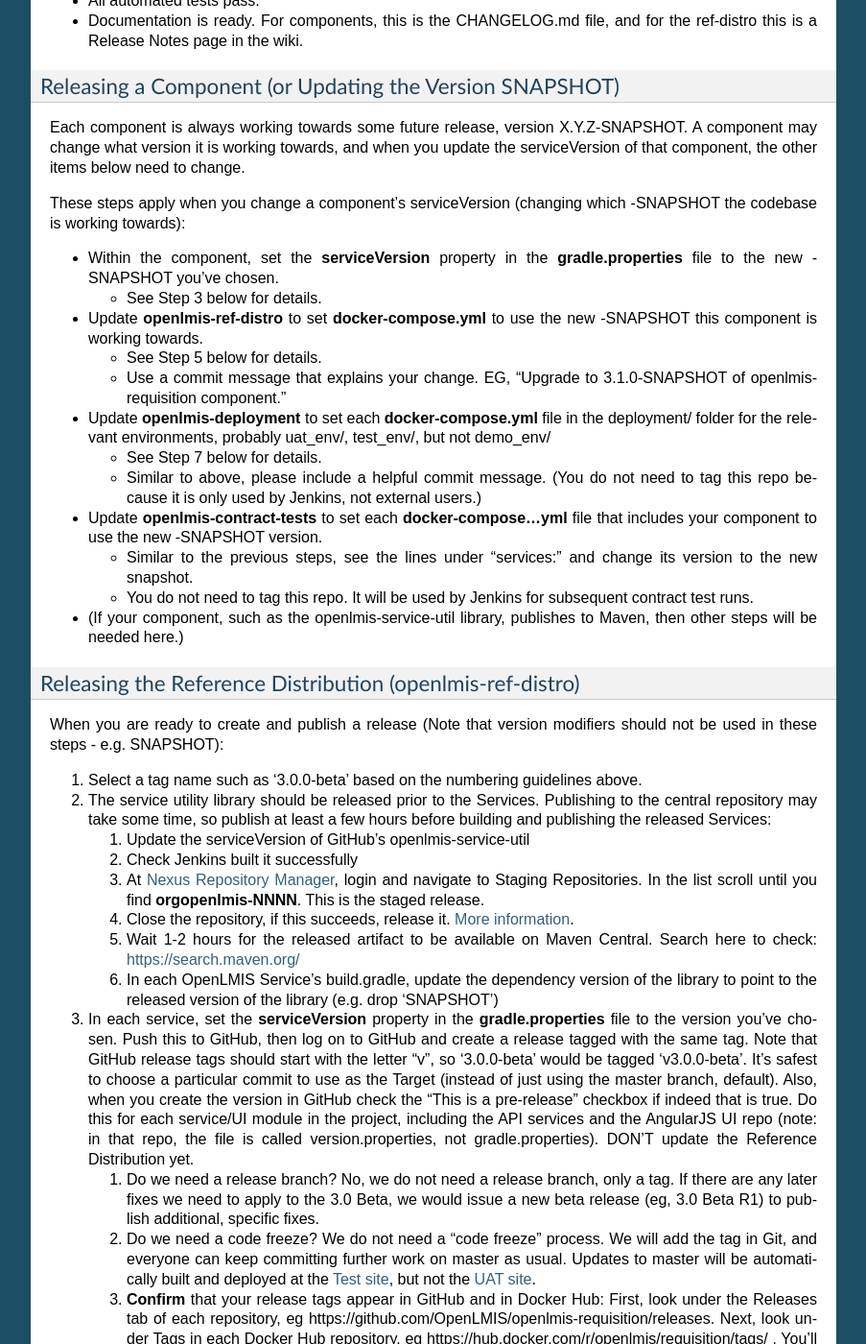
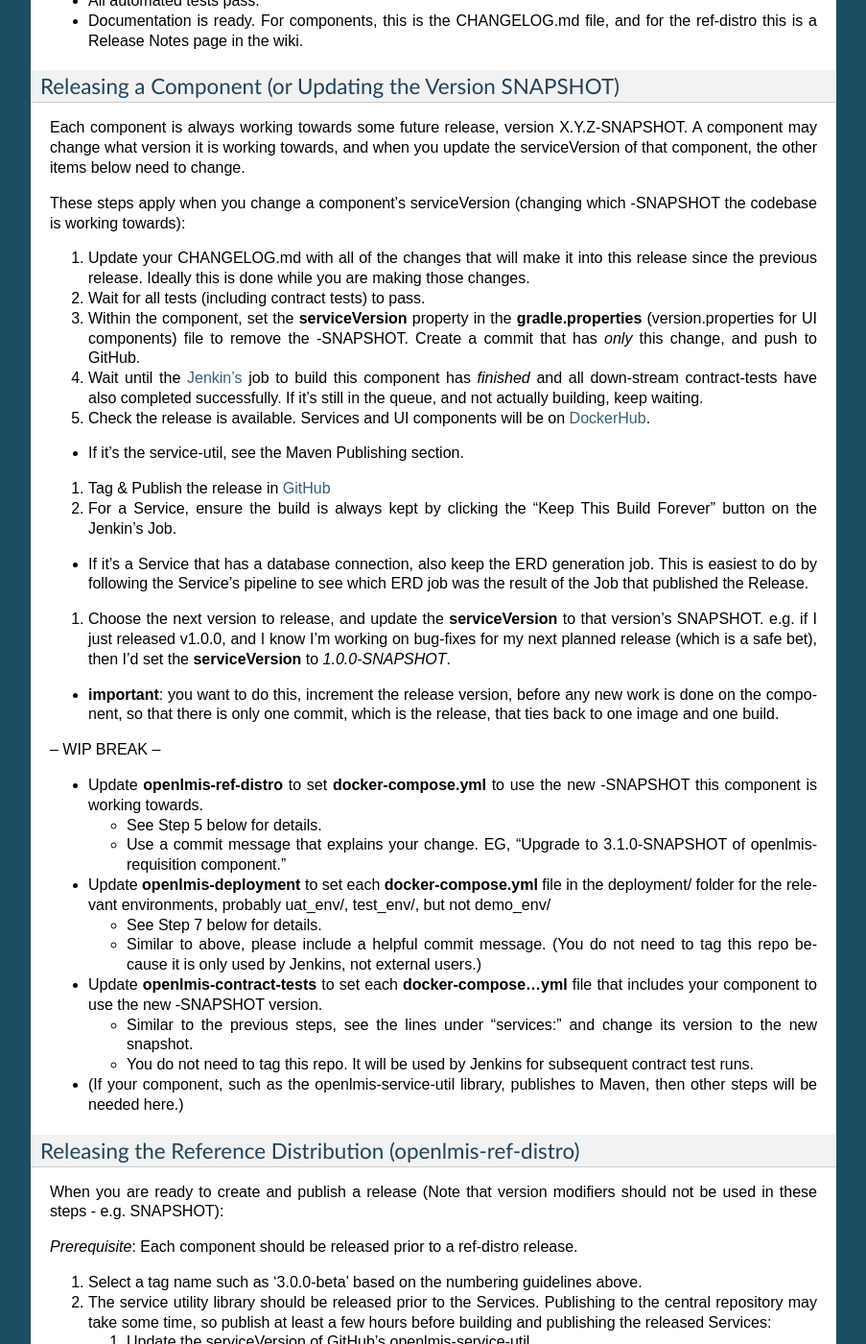
Before and after one commit to OpenLMIS/openlmis-ref-distro, a Sphinx documentation site: the page built from docs/source/developer-docs/versioningReleasing.md, in a window 1280 px wide and 1400 px high, scrolled down 2921 px. Shown: the whole window at 96% size, without its empty margins (198-1101 px from the left). Built offline with Sphinx 7.4.7, drawn with Linux system fonts in a browser that asks for light colours; pages that are not in the unit, such as notebooks, are missing from menus.

Commit message:
started on making this page more perscriptive

```diff
--- a/docs/source/developer-docs/versioningReleasing.md
+++ b/docs/source/developer-docs/versioningReleasing.md
@@ -164,9 +164,32 @@
 These steps apply when you change a component's serviceVersion (changing which -SNAPSHOT the
 codebase is working towards):
 
-- Within the component, set the **serviceVersion** property in the **gradle.properties** file to
-  the new -SNAPSHOT you've chosen.
-  - See Step 3 below for details.
+1. Update your CHANGELOG.md with all of the changes that will make it into this release since the previous release.
+Ideally this is done while you are making those changes.
+1. Wait for all tests (including contract tests) to pass.
+1. Within the component, set the **serviceVersion** property in the **gradle.properties**
+(version.properties for UI components) file to remove the -SNAPSHOT.  Create a commit that
+has _only_ this change, and push to GitHub.
+1. Wait until the [Jenkin's](http://build.openlmis.org) job to build this component has
+_finished_ and all down-stream contract-tests have also completed successfully.  If it's
+still in the queue, and not actually building, keep waiting.
+1. Check the release is available.  Services and UI components will be on
+[DockerHub](http://hub.docker.com/u/openlmis).
+  - If it's the service-util, see the Maven Publishing section.
+1. Tag & Publish the release in [GitHub](https://github.com/openlmis)
+1. For a Service, ensure the build is always kept by clicking the "Keep This Build Forever" button on the Jenkin's Job.
+  - If it's a Service that has a database connection, also keep the ERD generation job.  This is easiest
+  to do by following the Service's pipeline to see which ERD job was the result of the Job that published
+  the Release.
+1. Choose the next version to release, and update the **serviceVersion** to that version's SNAPSHOT.  e.g.
+if I just released v1.0.0, and I know I'm working on bug-fixes for my next planned release (which is a safe bet),
+then I'd set the **serviceVersion** to *1.0.0-SNAPSHOT*.
+  - **important**: you want to do this, increment the release version, before any new work is done on the
+  component, so that there is only one commit, which is the release, that ties back to one image and one build.
+
+-- WIP BREAK --
+
+
 - Update **openlmis-ref-distro** to set **docker-compose.yml** to use the new -SNAPSHOT this
   component is working towards.
   - See Step 5 below for details.
@@ -189,6 +212,8 @@
 
 When you are ready to create and publish a release (Note that version modifiers should not be used
 in these steps - e.g. SNAPSHOT):
+
+*Prerequisite*: Each component should be released prior to a ref-distro release.
 
 1. Select a tag name such as '3.0.0-beta' based on the numbering guidelines above.
 1. The service utility library should be released prior to the Services. Publishing to the central
```
